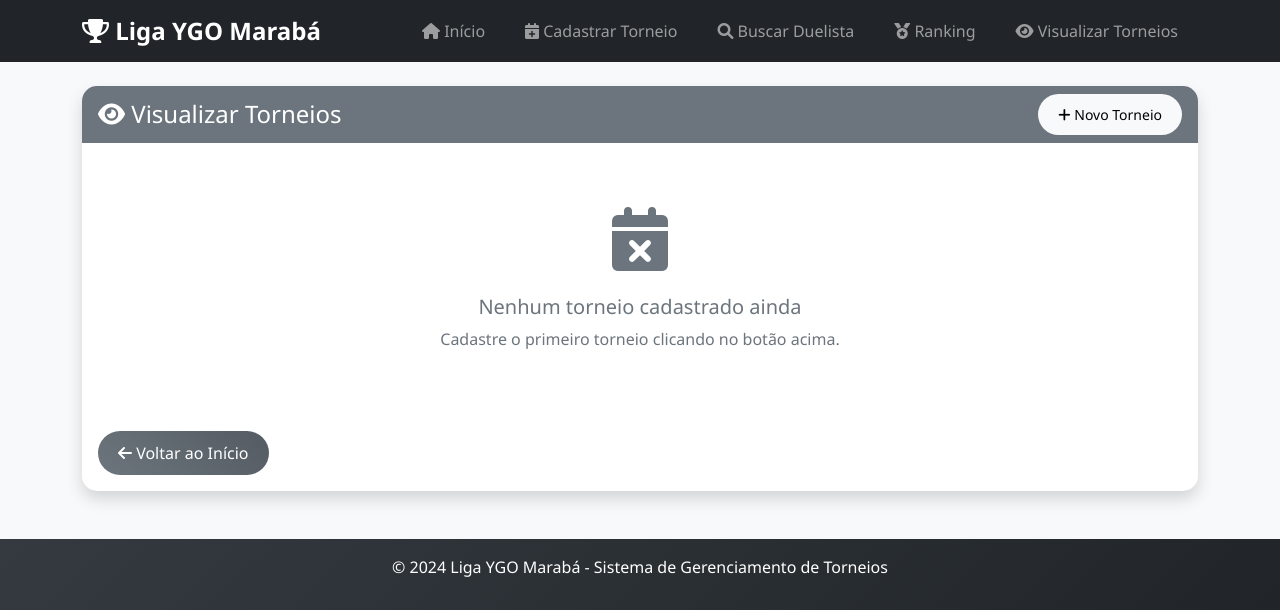
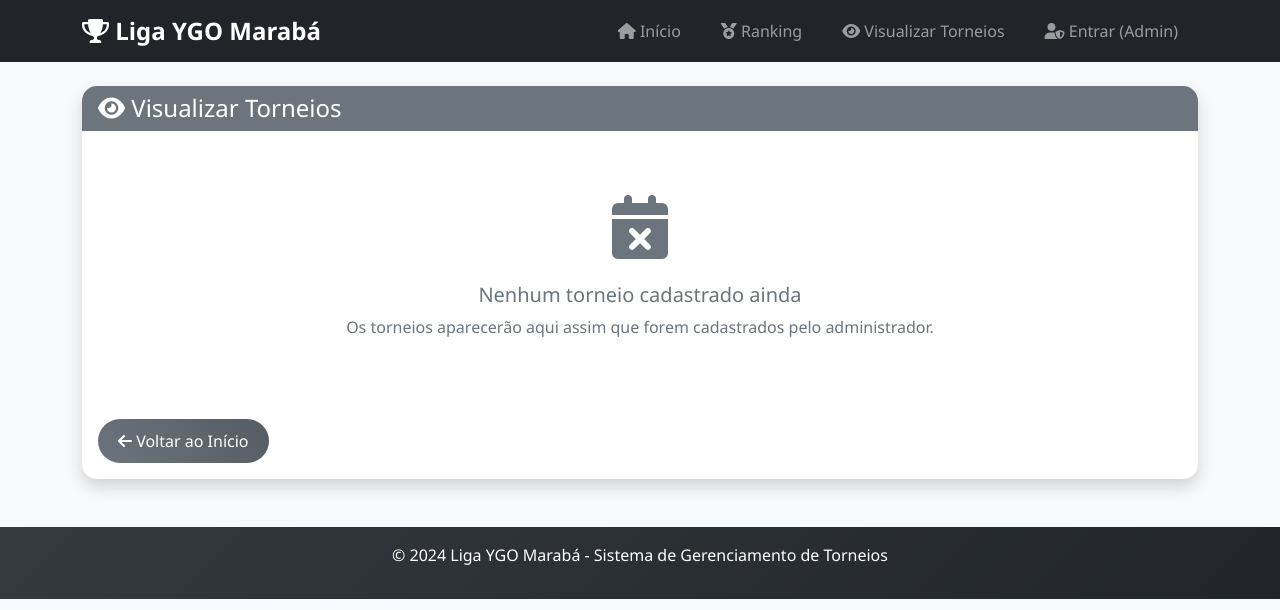
Before and after one commit to Luan-Diniz02/YGO-Tournament-Manager, a Flask app: page /visualizar_torneios in a window 1280 px wide. Shown: the top 610 px of the page. Run offline with Flask 3, Linux system fonts and the light colour scheme; data that the repository does not hold is empty; some libraries are stand-ins or nearby versions.

Commit message:
Add admin authentication and UI controls
Introduce session-based admin authentication with /admin/login and /admin/logout, an admin_required decorator and IP allowlist support via ADMIN_ALLOWED_IPS (empty = allow all). Persist admin state in session (is_admin) and inject is_admin into templates. Protect management routes with @admin_required and conditionally render admin actions/UI in templates; add admin_login.html. Update .env.example with ADMIN_* vars and document admin access and routes in README.

```diff
--- a/web/app.py
+++ b/web/app.py
@@ -2,8 +2,9 @@ import sys
 import os
 sys.path.insert(0, os.path.abspath(os.path.join(os.path.dirname(__file__), '..')))
 import os
+from functools import wraps
 from dotenv import load_dotenv
-from flask import Flask, render_template, request, redirect, url_for, flash, jsonify
+from flask import Flask, render_template, request, redirect, url_for, flash, jsonify, session
 from core.models import Duelistas, Torneio
 from core.database_conexao import Conexao
 
@@ -16,6 +17,50 @@ app.secret_key = os.getenv('FLASK_SECRET_KEY', 'default_secret_key_if_env_not_fo
 
 # Instancia da conexão
 conexao = Conexao()
+
+
+def admin_esta_logado():
+    return session.get('is_admin', False)
+
+
+def obter_ip_cliente():
+    forwarded_for = request.headers.get('X-Forwarded-For', '').strip()
+    if forwarded_for:
+        return forwarded_for.split(',')[0].strip()
+    return (request.remote_addr or '').strip()
+
+
+def ip_admin_permitido():
+    ips_permitidos = os.getenv('ADMIN_ALLOWED_IPS', '').strip()
+    if not ips_permitidos:
+        return True
+
+    cliente_ip = obter_ip_cliente()
+    allowlist = {ip.strip() for ip in ips_permitidos.split(',') if ip.strip()}
+    return cliente_ip in allowlist
+
+
+def admin_required(func):
+    @wraps(func)
+    def wrapper(*args, **kwargs):
+        if not ip_admin_permitido():
+            flash('Acesso administrativo bloqueado para este IP.', 'error')
+            return redirect(url_for('index'))
+
+        if admin_esta_logado():
+            return func(*args, **kwargs)
+
+        flash('Acesso restrito ao administrador. Faça login para continuar.', 'error')
+        return redirect(url_for('admin_login', next=request.path))
+
+    return wrapper
+
+
+@app.context_processor
+def inject_auth_context():
+    return {
+        'is_admin': admin_esta_logado(),
+    }
 
 
 def inicializar_estrutura_banco_se_necessario():
@@ -32,6 +77,46 @@ inicializar_estrutura_banco_se_necessario()
 def index():
     """Página inicial com menu principal"""
     return render_template('index.html')
+
+
+@app.route('/admin/login', methods=['GET', 'POST'])
+def admin_login():
+    if not ip_admin_permitido():
+        flash('Login administrativo bloqueado para este IP.', 'error')
+        return redirect(url_for('index'))
+
+    if request.method == 'POST':
+        username = request.form.get('username', '').strip()
+        password = request.form.get('password', '').strip()
+
+        admin_username = os.getenv('ADMIN_USERNAME', 'admin')
+        admin_password = os.getenv('ADMIN_PASSWORD', '')
+
+        if not admin_password:
+            flash('ADMIN_PASSWORD não está configurada no ambiente de produção.', 'error')
+            return render_template('admin_login.html')
+
+        if username == admin_username and password == admin_password:
+            session['is_admin'] = True
+            session['admin_username'] = admin_username
+            flash('Login de administrador realizado com sucesso.', 'success')
+
+            next_url = request.args.get('next') or request.form.get('next')
+            if next_url:
+                return redirect(next_url)
+            return redirect(url_for('index'))
+
+        flash('Usuário ou senha inválidos.', 'error')
+
+    return render_template('admin_login.html')
+
+
+@app.route('/admin/logout', methods=['POST'])
+def admin_logout():
+    session.pop('is_admin', None)
+    session.pop('admin_username', None)
+    flash('Logout realizado.', 'success')
+    return redirect(url_for('index'))
 
 
 @app.route('/health')
@@ -54,6 +139,7 @@ def healthcheck():
             conexao_bd.close()
 
 @app.route('/cadastrar_torneio', methods=['GET', 'POST'])
+@admin_required
 def cadastrar_torneio():
     """Página para cadastrar torneios"""
     if request.method == 'POST':
@@ -83,6 +169,7 @@ def cadastrar_torneio():
     return render_template('cadastrar_torneio.html')
 
 @app.route('/buscar_duelista', methods=['GET', 'POST'])
+@admin_required
 def buscar_duelista():
     """Página para buscar duelista específico"""
     duelistas = conexao.carregar_duelistas(incluir_inativos=True)
@@ -120,6 +207,7 @@ def buscar_duelista():
                          status_filtro=status_filtro)
 
 @app.route('/alterar_duelista/<nome>', methods=['GET', 'POST'])
+@admin_required
 def alterar_duelista(nome):
     """Página para alterar dados de um duelista"""
     lista_duelistas = conexao.carregar_duelistas()
@@ -197,6 +285,7 @@ def painel_torneio(id):
     return render_template('painel_torneio.html', torneio=torneio, participantes=participantes, todos_duelistas=todos_duelistas)
 
 @app.route('/torneio/<int:id>/adicionar_jogador', methods=['POST'])
+@admin_required
 def adicionar_jogador_torneio(id):
     """Rota invisível para processar a adição de um jogador ao torneio"""
     nome = request.form['nome_duelista'].strip()
@@ -218,6 +307,7 @@ def adicionar_jogador_torneio(id):
     return redirect(url_for('painel_torneio', id=id))
 
 @app.route('/desativar_duelista/<nome>', methods=['POST'])
+@admin_required
 def desativar_duelista(nome):
     """Manda o duelista para lista de inativos (soft-delete)"""
     try:
@@ -230,6 +320,7 @@ def desativar_duelista(nome):
 
 
 @app.route('/reativar_duelista/<nome>', methods=['POST'])
+@admin_required
 def reativar_duelista(nome):
     """Reativa um duelista previamente inativado"""
     try:
@@ -242,6 +333,7 @@ def reativar_duelista(nome):
 
 
 @app.route('/excluir_duelista_definitivo/<nome>', methods=['POST'])
+@admin_required
 def excluir_duelista_definitivo(nome):
     """Exclui um duelista permanentemente quando não houver histórico em torneios."""
     try:
@@ -263,6 +355,7 @@ def excluir_duelista_definitivo(nome):
     return redirect(url_for('buscar_duelista'))
 
 @app.route('/excluir_torneio/<int:id>', methods=['POST'])
+@admin_required
 def excluir_torneio(id):
     """Exclui um torneio"""
     try:
--- a/web/templates/base.html
+++ b/web/templates/base.html
@@ -24,6 +24,7 @@
                             <i class="fas fa-home"></i> Início
                         </a>
                     </li>
+                    {% if is_admin %}
                     <li class="nav-item">
                         <a class="nav-link" href="{{ url_for('cadastrar_torneio') }}">
                             <i class="fas fa-calendar-plus"></i> Cadastrar Torneio
@@ -34,6 +35,7 @@
                             <i class="fas fa-search"></i> Buscar Duelista
                         </a>
                     </li>
+                    {% endif %}
                     <li class="nav-item">
                         <a class="nav-link" href="{{ url_for('ranking') }}">
                             <i class="fas fa-medal"></i> Ranking
@@ -44,6 +46,21 @@
                             <i class="fas fa-eye"></i> Visualizar Torneios
                         </a>
                     </li>
+                    {% if is_admin %}
+                    <li class="nav-item">
+                        <form method="POST" action="{{ url_for('admin_logout') }}" class="d-inline">
+                            <button type="submit" class="nav-link btn btn-link text-decoration-none">
+                                <i class="fas fa-right-from-bracket"></i> Sair (Admin)
+                            </button>
+                        </form>
+                    </li>
+                    {% else %}
+                    <li class="nav-item">
+                        <a class="nav-link" href="{{ url_for('admin_login') }}">
+                            <i class="fas fa-user-shield"></i> Entrar (Admin)
+                        </a>
+                    </li>
+                    {% endif %}
                 </ul>
             </div>
         </div>
--- a/web/templates/ranking.html
+++ b/web/templates/ranking.html
@@ -77,10 +77,14 @@
                 <div class="text-center py-5">
                     <i class="fas fa-users fa-3x text-muted mb-3"></i>
                     <h5 class="text-muted">Nenhum duelista cadastrado</h5>
+                    {% if is_admin %}
                     <p class="text-muted">Comece cadastrando pontos para os duelistas</p>
                     <a href="{{ url_for('cadastrar_torneio') }}" class="btn btn-primary">
                         <i class="fas fa-plus"></i> Cadastrar Primeiro Torneio
                     </a>
+                    {% else %}
+                    <p class="text-muted">Os duelistas aparecerão aqui assim que forem cadastrados pelo administrador.</p>
+                    {% endif %}
                 </div>
                 {% endif %}
             </div>
--- a/web/templates/visualizar_torneios.html
+++ b/web/templates/visualizar_torneios.html
@@ -10,9 +10,11 @@
                 <h4 class="mb-0">
                     <i class="fas fa-eye"></i> Visualizar Torneios
                 </h4>
+                {% if is_admin %}
                 <a href="{{ url_for('cadastrar_torneio') }}" class="btn btn-light btn-sm">
                     <i class="fas fa-plus"></i> Novo Torneio
                 </a>
+                {% endif %}
             </div>
             <div class="card-body">
                 {% if torneios %}
@@ -25,7 +27,10 @@
                                 <th>Data</th>
                                 <th>Rodadas</th>
                                 <th>Participantes</th>
+                                <th>Placar</th>
+                                {% if is_admin %}
                                 <th>Ações</th>
+                                {% endif %}
                             </tr>
                         </thead>
                         <tbody>
@@ -36,6 +41,12 @@
                                 <td>{{ t.data }}</td>
                                 <td>{{ t.rodadas }}</td>
                                 <td>{{ t.qtd_participantes|default(0) }} / {{ t.quant_duelistas }}</td>
+                                <td>
+                                    <a href="{{ url_for('painel_torneio', id=t.id) }}" class="btn btn-sm btn-outline-primary">
+                                        <i class="fas fa-eye"></i> Ver placar
+                                    </a>
+                                </td>
+                                {% if is_admin %}
                                 <td class="d-flex gap-2">
     <a href="{{ url_for('painel_torneio', id=t.id) }}" class="btn btn-sm btn-primary"><i class="fas fa-cog"></i> Gerenciar</a>
     <form method="POST" action="{{ url_for('excluir_torneio', id=t.id) }}" style="display:inline;">
@@ -52,6 +63,7 @@
         </button>
     </form>
 </td>
+                                {% endif %}
                             </tr>
                             {% endfor %}
                         </tbody>
@@ -61,7 +73,11 @@
                 <div class="text-center py-5">
                     <i class="fas fa-calendar-times fa-4x text-muted mb-4"></i>
                     <h5 class="text-muted">Nenhum torneio cadastrado ainda</h5>
+                    {% if is_admin %}
                     <p class="text-muted">Cadastre o primeiro torneio clicando no botão acima.</p>
+                    {% else %}
+                    <p class="text-muted">Os torneios aparecerão aqui assim que forem cadastrados pelo administrador.</p>
+                    {% endif %}
                 </div>
                 {% endif %}
 
```
Also changed, not shown: web/templates/admin_login.html (added, +41 -0 lines), web/templates/index.html (+12 -0 lines), web/templates/painel_torneio.html (+13 -1 lines), README.md, 1 other file.
